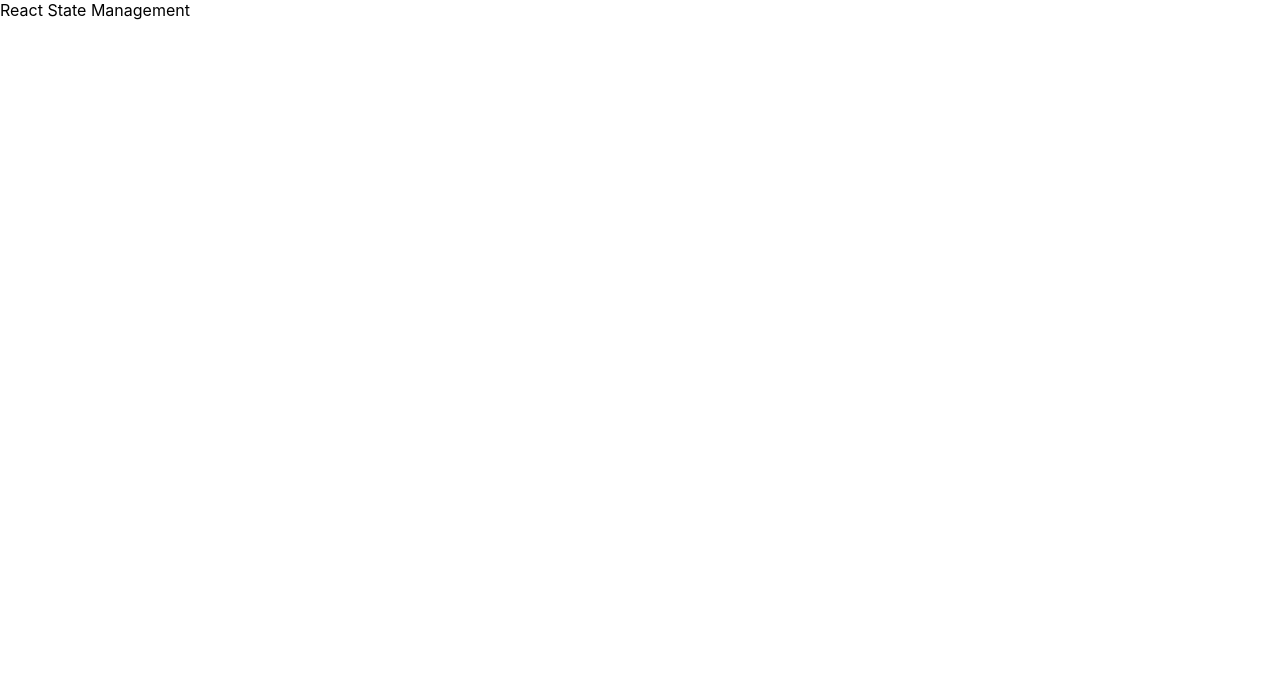
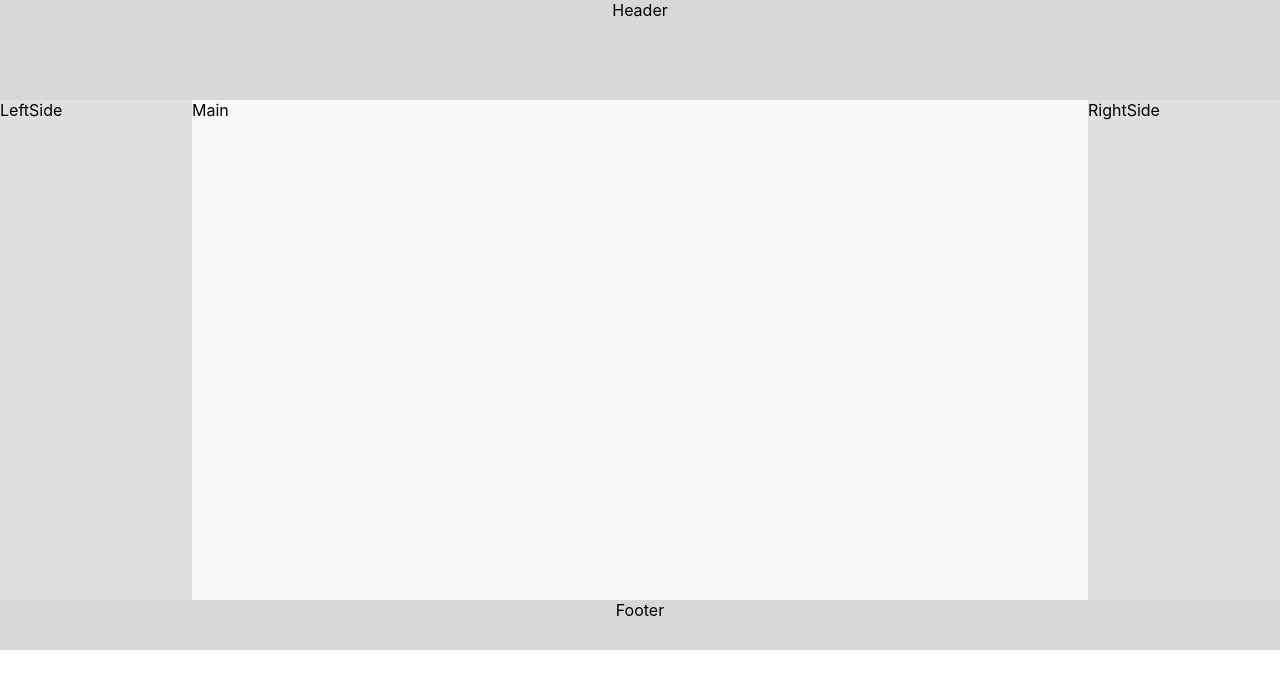
Before and after one commit to Ajeet-jha/state-management-app, a React (Create React App) app: page / in a window 1280 px wide. Shown: the top 688 px of the page. Built offline with nearby package versions, Linux system fonts and the light colour scheme.

Commit message:
Added basic layout

```diff
--- a/src/App.js
+++ b/src/App.js
@@ -1,5 +1,15 @@
+import * as Components from './components';
+
 function App() {
-	return <div className="App">React State Management</div>;
+	return (
+		<section>
+			<Components.Header />
+			<Components.LeftSide />
+			<Components.Main />
+			<Components.RightSide />
+			<Components.Footer />
+		</section>
+	);
 }
 
 export default App;
--- /dev/null
+++ b/src/components/Footer.js
@@ -0,0 +1,5 @@
+function Footer() {
+	return <footer className="footer">Footer</footer>;
+}
+
+export default Footer;
--- /dev/null
+++ b/src/components/Header.js
@@ -0,0 +1,5 @@
+function Header() {
+	return <header className="header">Header</header>;
+}
+
+export default Header;
--- /dev/null
+++ b/src/components/LeftSide.js
@@ -0,0 +1,5 @@
+function LeftSide() {
+	return <section className="left-side">LeftSide</section>;
+}
+
+export default LeftSide;
--- /dev/null
+++ b/src/components/Main.js
@@ -0,0 +1,5 @@
+function Main() {
+	return <main className="main">Main</main>;
+}
+
+export default Main;
--- /dev/null
+++ b/src/components/RightSide.js
@@ -0,0 +1,5 @@
+function RightSide() {
+	return <section className="right-side">RightSide</section>;
+}
+
+export default RightSide;
--- /dev/null
+++ b/src/components/index.js
@@ -0,0 +1,5 @@
+export { default as Header } from './Header';
+export { default as LeftSide } from './LeftSide';
+export { default as RightSide } from './RightSide';
+export { default as Main } from './Main';
+export { default as Footer } from './Footer';
--- a/src/index.css
+++ b/src/index.css
@@ -1,5 +1,7 @@
 body {
 	margin: 0;
+	padding: 0;
+	box-sizing: border-box;
 	font-family: -apple-system, BlinkMacSystemFont, 'Segoe UI', 'Roboto', 'Oxygen',
 		'Ubuntu', 'Cantarell', 'Fira Sans', 'Droid Sans', 'Helvetica Neue',
 		sans-serif;
@@ -7,7 +9,42 @@ body {
 	-moz-osx-font-smoothing: grayscale;
 }
 
-code {
-  font-family: source-code-pro, Menlo, Monaco, Consolas, 'Courier New',
-    monospace;
+.header {
+	background-color: #d8d8d8;
+	width: 100%;
+	height: 100px;
+	text-align: center;
 }
+
+.left-side {
+	float: left;
+	width: 15%;
+	background-color: #e0e0e0;
+}
+
+.main {
+	float: left;
+	width: 70%;
+	background-color: #f8f8f8;
+}
+
+.right-side {
+	float: left;
+	width: 15%;
+	background-color: #e0e0e0;
+}
+
+.footer {
+	clear: both;
+	height: 50px;
+	width: 100%;
+	text-align: center;
+	background-color: #d8d8d8;
+}
+
+.left-side,
+.main,
+.right-side {
+	min-height: 500px;
+	height: 500px;
+}
```
Lines whose indentation alone changed are shown as unchanged.
